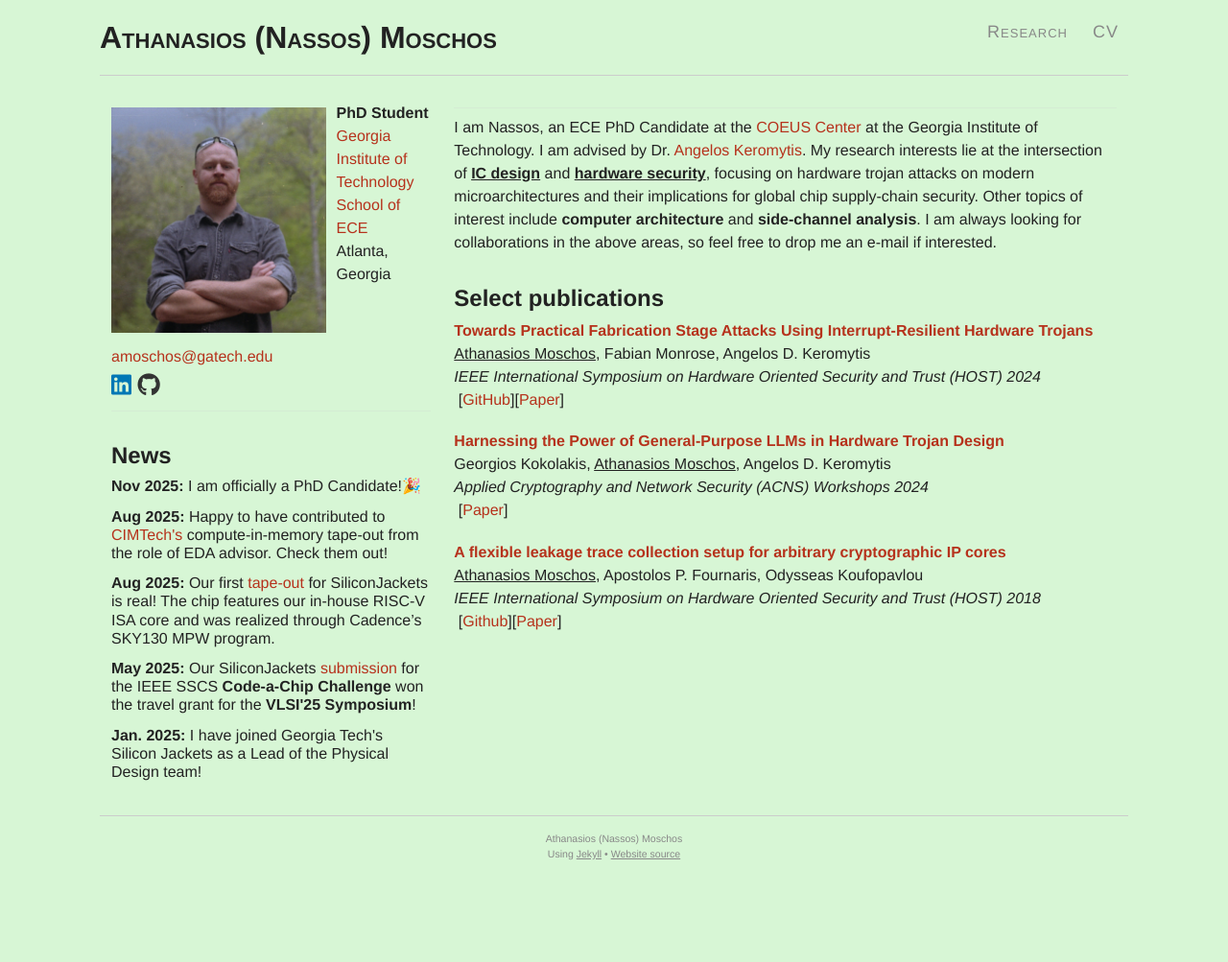
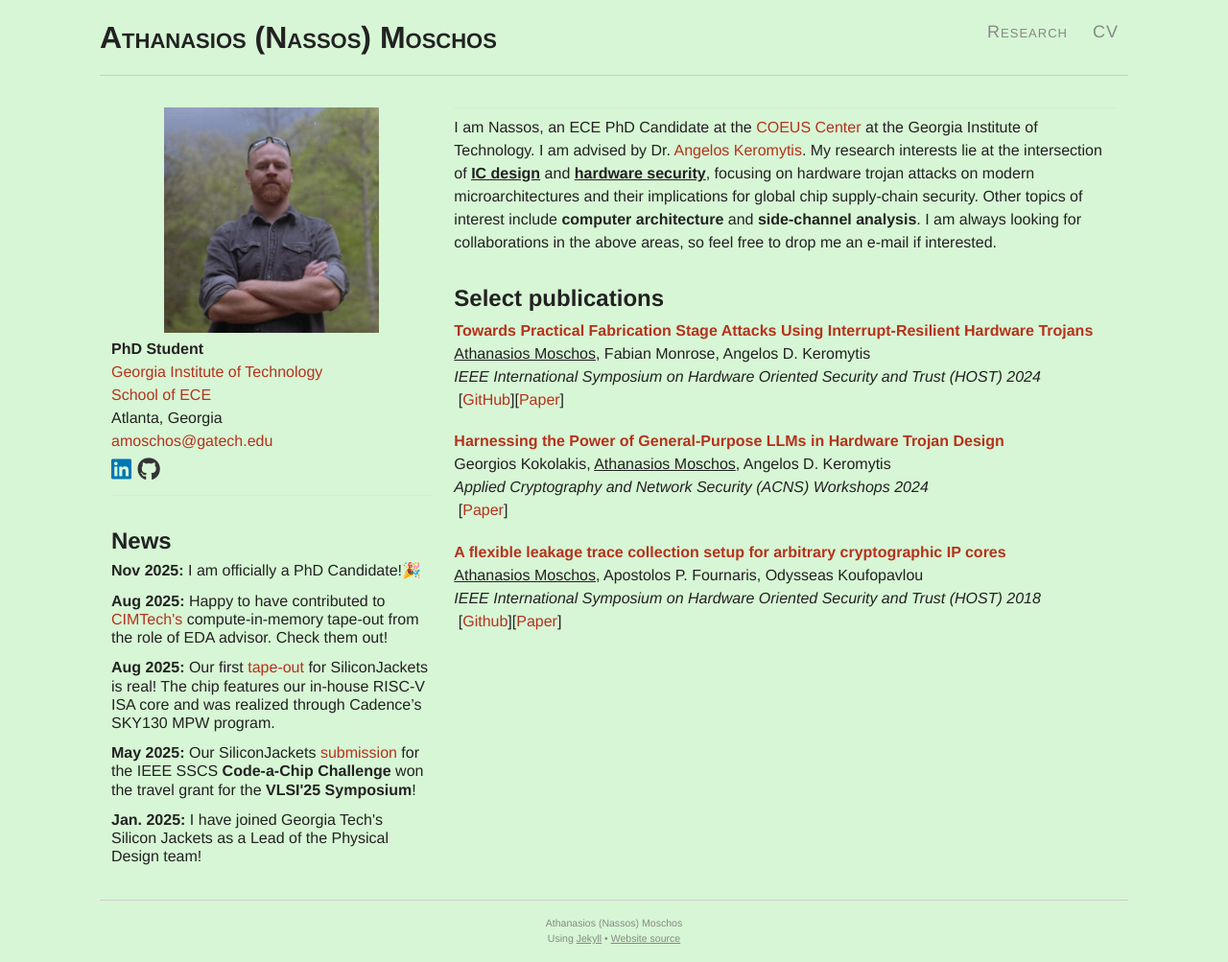
Before and after one commit to 0ena/0ena.github.io, a Jekyll site: the page built from index.md, in a window 1280 px wide. Shown: the whole page at 96% size. Built offline with Jekyll 4.4.1, drawn with Linux system fonts in a browser that asks for light colours; nearby versions of some CDN libraries; before the commit the page ends 915 px from its top, so only the background shows below that.

Commit message:
Change image alignment to center in page layout

```diff
--- a/_layouts/page.html
+++ b/_layouts/page.html
@@ -6,7 +6,7 @@ layout: default
         <div class="row">
             <div class="col-4 bio-column">
                 <h5></h5>
-                {% include image.html url="images/sc_ch.jpg" caption="" width="224px" align="left" %}
+                {% include image.html url="images/sc_ch.jpg" caption="" width="224px" align="center" %}
 
                 <b>PhD Student</b> <br>
                 <a href="https://www.gatech.edu/" target="_blank">Georgia Institute of Technology</a> <br>
```
